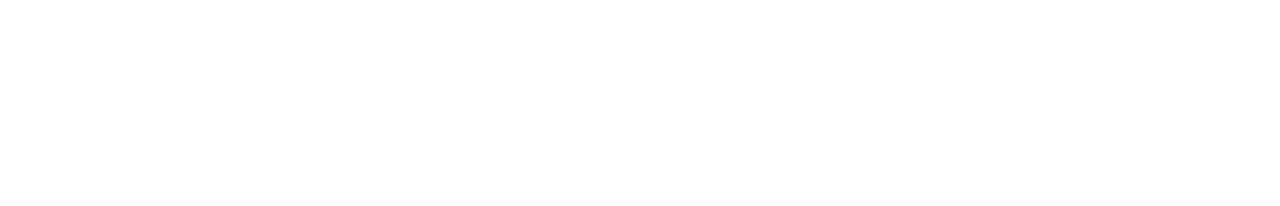
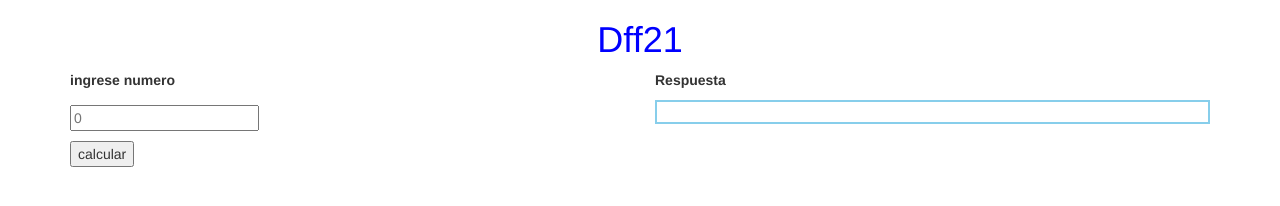
Before and after one commit to sayda1/ejercicio-8, a plain HTML site: page index.html in a window 1280 px wide. Drawn offline with Linux system fonts and the light colour scheme.

Commit message:
terminado

```diff
--- a/index.html
+++ b/index.html
@@ -1,21 +1,27 @@
 <!DOCTYPE html>
 <html lang="en">
 <head>
+    <meta name="viewport" content="width=device-width, user-scalable=no, initial-scale=1.0, maximum-scale=1.0, minimum-scale=1.0">
     <meta charset="UTF-8">
     <title>Diff21</title>
+    <link rel="stylesheet" href="css/bootstrap.min.css">
+    <link rel="stylesheet" href="css/main.css">
 </head>
 <body>
     <div class="container">
+       <h1 class="text-center" style="color:blue">Dff21</h1>
         <div class="row">
             <div class="col-md-6">
                 <div class="caja">
-
+                    <label for=""> ingrese numero</label> <br>
+                    <input type="text" id="numEntero" placeholder="0" style="margin:10px 0px"> <br>
+                    <button onclick="calcular()">calcular</button>
                 </div>
             </div>
 
             <div class="col-md-6">
-                <div class="caja">
-
+               <b class="text-center">Respuesta</b>
+                <div id="salida" style="border:2px solid skyblue; padding:10px; margin:10px 0px">
                 </div>
             </div>
         </div>
--- a/main.js
+++ b/main.js
@@ -0,0 +1,18 @@
+function calcular(){
+    var n = document.getElementById("n").value;
+    var numFijo=21;
+    var resultado;
+
+    var salida =document.getElementById("salida");
+
+    if( n>numFijo ){
+
+       resultado = n-numFijo;
+        resultado=resultado*2;
+        salida.innerHTML=resultado;
+
+    }else{
+        resultado = numFijo-n;
+        salida.innerHTML=resultado;
+    }
+}
```
